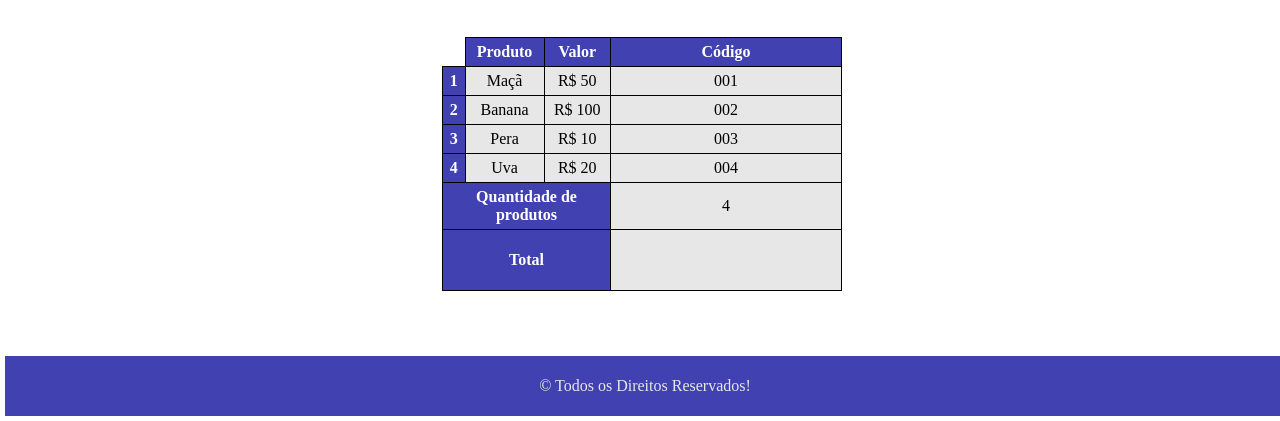
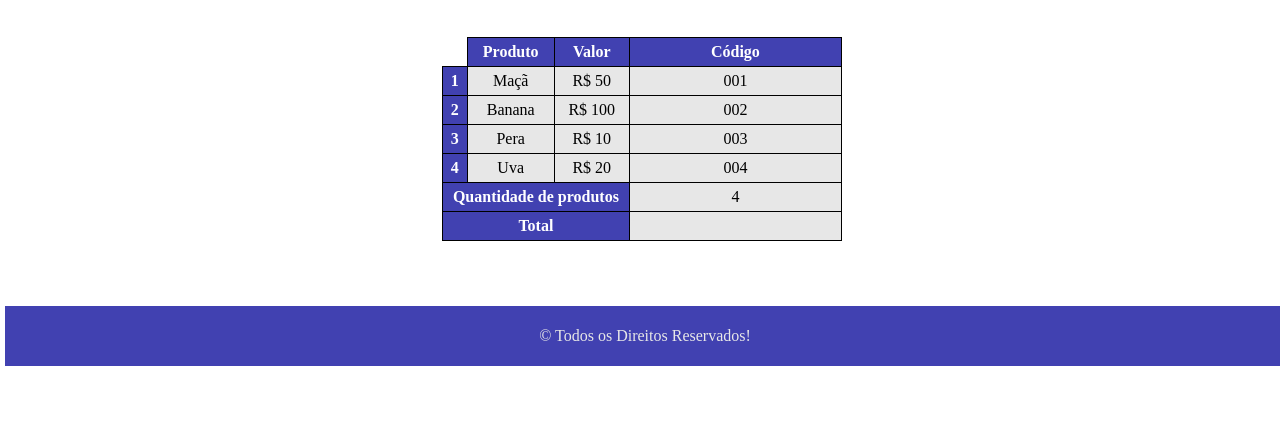
Before and after one commit to Siqueira93/FRONT-END-SENAI, a plain HTML site: page HTML-CSS/AULA8/Material de Aula/index.html in a window 1280 px wide. Shown: the part 407-828 px from the top of the page. After the commit the page ends 800 px from the top, so only its background shows below. Drawn offline with Linux system fonts and the light colour scheme.

Commit message:
Update index.css

```diff
--- a/HTML-CSS/AULA8/Material de Aula/styles/index.css
+++ b/HTML-CSS/AULA8/Material de Aula/styles/index.css
@@ -99,14 +99,20 @@ th:empty{
     border-collapse: collapse;
 }
 table input{
-    width: 200px;
-    height: 30px;
+    margin: -10px;
+    width: 210px;
     padding: 0%;
     border: none;
-    background-color: transparent;
+    border-color: transparent;
     color: black;
+    cursor: none;
 
 }
+
 main{
     padding: 30px;
 }
+
+#tableproducts td:empty{
+    padding: 0%;
+}
```
